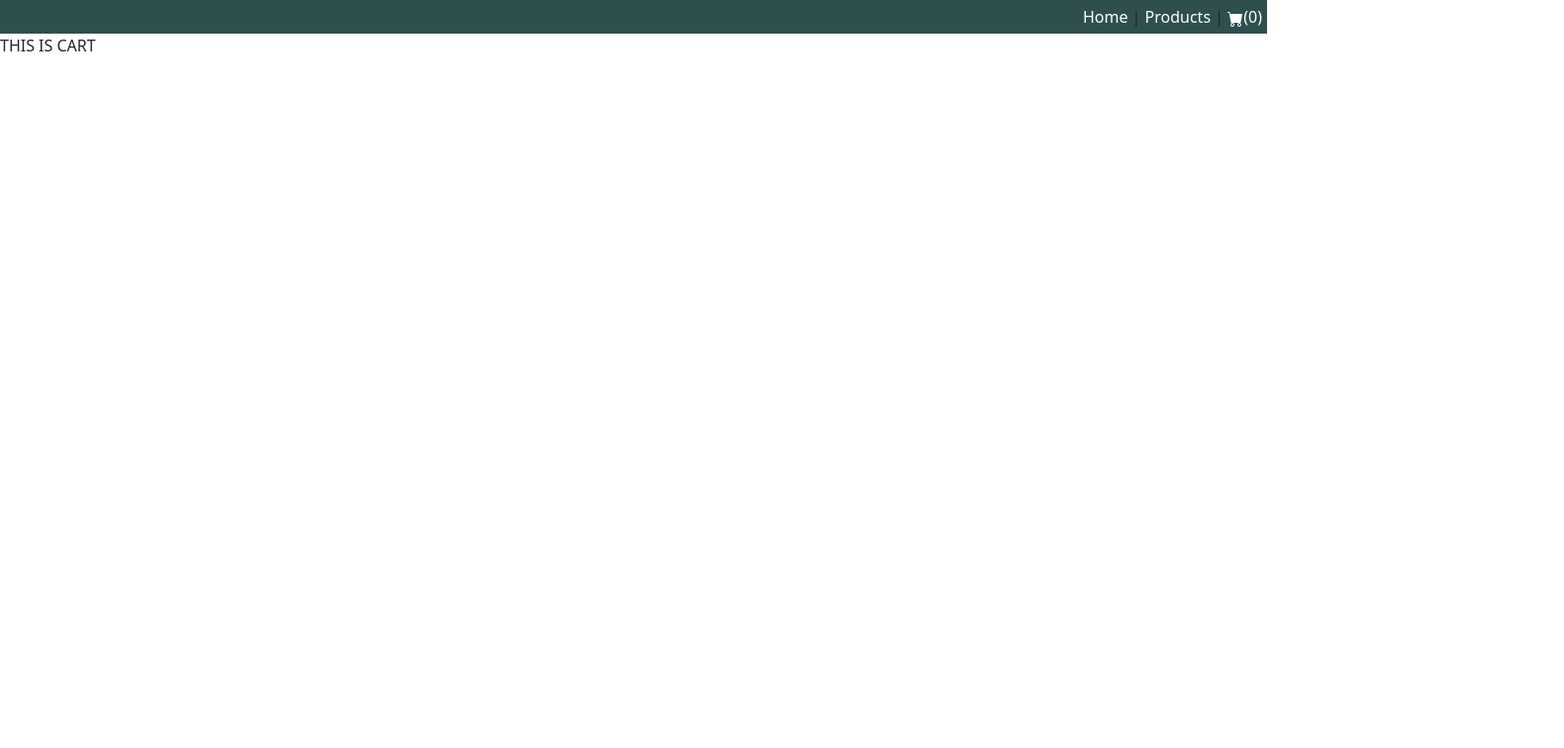
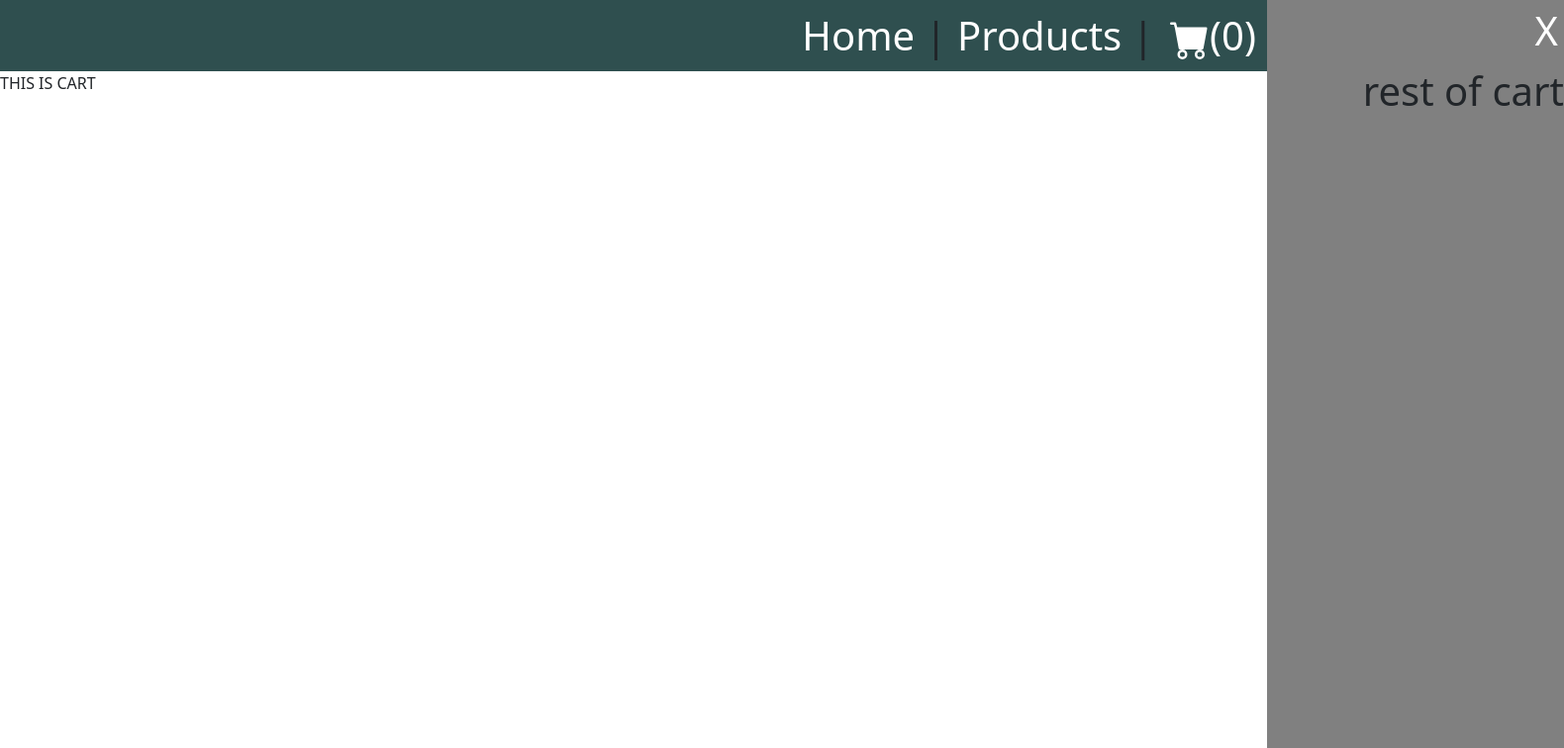
Before and after one commit to hewny/shopping-cart, a React (Create React App) app: page /cart in a window 1280 px wide. Shown: the top 756 px of the page at 99% size, 1580 px wide, since content can reach past the window. Built offline with nearby package versions, Linux system fonts and the light colour scheme.

Commit message:
added sidebar for cart

```diff
--- a/src/App.css
+++ b/src/App.css
@@ -1,3 +1,8 @@
+:root {
+  overflow: none;
+  overflow-x: hidden;
+}
+
 .NavigationBar {
   display: block;
   background: darkslategrey;
@@ -5,11 +10,21 @@
   padding: 5px;
   width: 100%;
   text-align: right;
+  font-size: 2.5em;
+}
+.NavigationBar::-webkit-scrollbar {
+  display: none;
 }
 
 .NavigationBar a {
   color: white;
   text-decoration: none;
+}
+
+.NavigationBar button {
+  background: transparent;
+  border: none;
+  color: white;
 }
 
 .ProductPageWrapper {
@@ -27,16 +42,16 @@
   border: solid;
   border-width: 1px;
   border-radius: 15px;
-  width: 100px;
-  height: 120px;
+  width: 250px;
+  height: 325px;
   margin: 5px;
   padding: 5px;
-  font-size: 0.5em;
+  font-size: 1.3em;
 }
 
 .ProductPageWrapper div img {
-  width: 70%;
-  margin: auto;
+  width: 85%;
+  margin: 0 auto;
   text-align: center;
 }
 
@@ -50,8 +65,9 @@
   border: solid;
   border-width: 1px;
   border-radius: 15px;
-  line-height: 1em;
+  line-height: 2em;
   width: 70%;
+  padding: 0;
   margin: 0 auto;
 }
 
@@ -59,6 +75,48 @@
   background: white;
   color: black;
 }
+
+.sidebar-container {
+  position: absolute;
+  top: 0;
+  right: 0;
+  width: 300px;
+  height: 100%;
+  background: grey;
+}
+
+.sidebar-container-active {
+  position: absolute;
+  top: 0;
+  right: 0;
+  width: 300px;
+  height: 100%;
+  background: grey;
+  animation: showmenu 1s ;
+  animation-fill-mode: forwards;
+}
+
+.sidebar-container-hidden {
+  position: absolute;
+  top: 0;
+  right: 0;
+  width: 300px;
+  height: 100%;
+  background: grey;
+  animation: hidemenu 1s;
+  animation-fill-mode: forwards;
+}
+
+@keyframes showmenu {
+  0% { transform: translateX(300px); }
+  100% { transform: translateX(0); }
+}
+
+@keyframes hidemenu {
+  0% { transform: translateX(0); }
+  100% { transform: translateX(300px); }
+}
+
 
 .App {
   text-align: center;
--- a/src/components/NavigationBar.js
+++ b/src/components/NavigationBar.js
@@ -1,8 +1,23 @@
 import { Link } from "react-router-dom";
 import { BsFillCartFill } from "react-icons/bs";
+import { useState } from 'react'
 
 const NavigationBar = (props) => {
   const { products } = props;
+  const [display, setDisplay] = useState(false)
+
+  const toggleDisplay = () => {
+      setDisplay(!display)
+  }
+
+  const SideBar = () => {
+    return (
+      <div className={`sidebar-container${display ? "-active" : "-hidden"}`}>
+          <button onClick={toggleDisplay}>X</button> <br></br>
+          rest of cart
+      </div>
+  )
+  }
 
   let total = products.reduce((sum, product) => {
     return sum + product.quantity;
@@ -11,9 +26,8 @@ const NavigationBar = (props) => {
   return (
     <div className="NavigationBar">
       <Link to="/home">Home</Link> | <Link to="/products">Products</Link> |{" "}
-      <Link to="/cart">
-        <BsFillCartFill />({total})
-      </Link>
+      <button onClick={toggleDisplay}><BsFillCartFill />({total})</button>
+      <SideBar />
     </div>
   );
 };
```
Also changed, not shown: src/components/Sidebar.js (added, +17 -0 lines).
